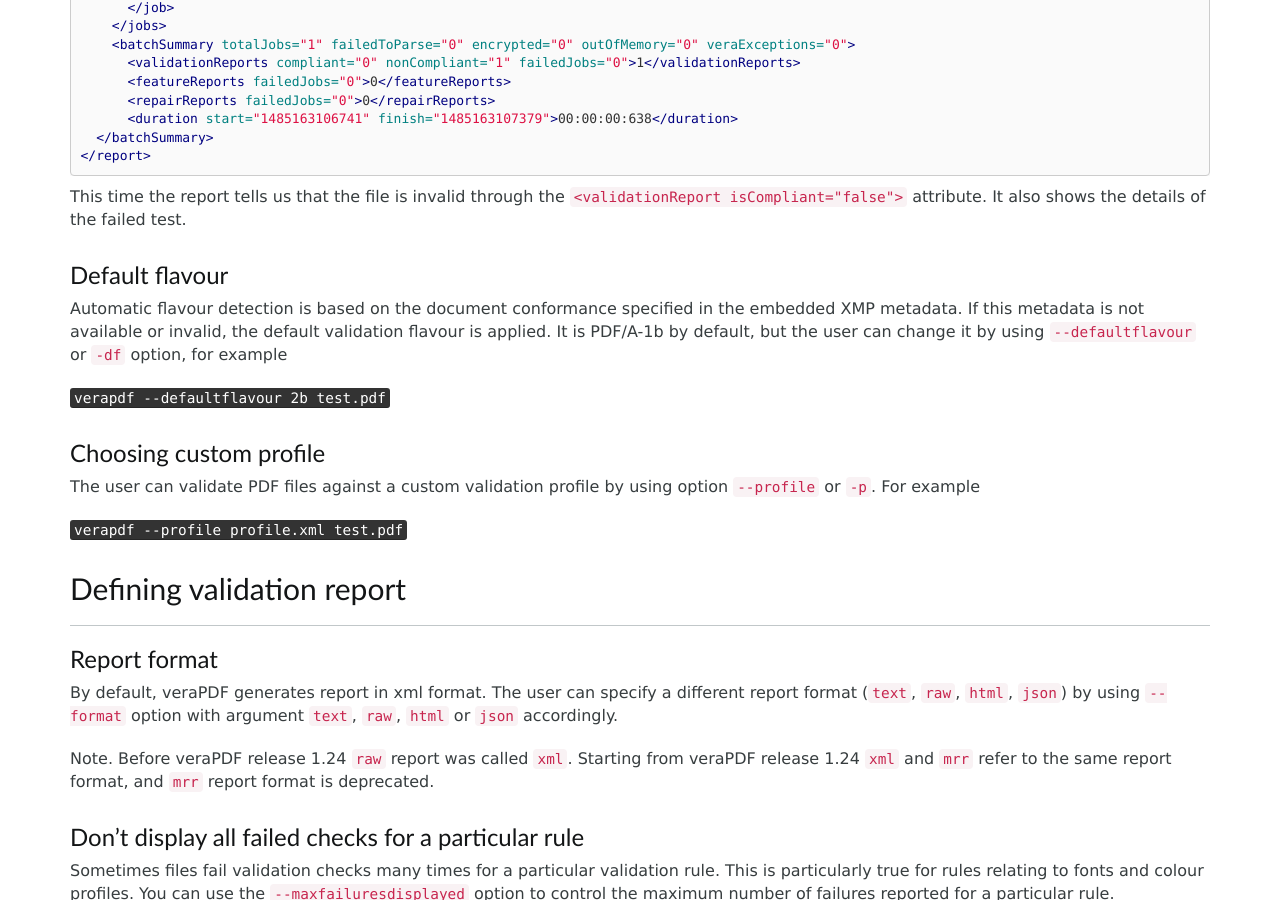
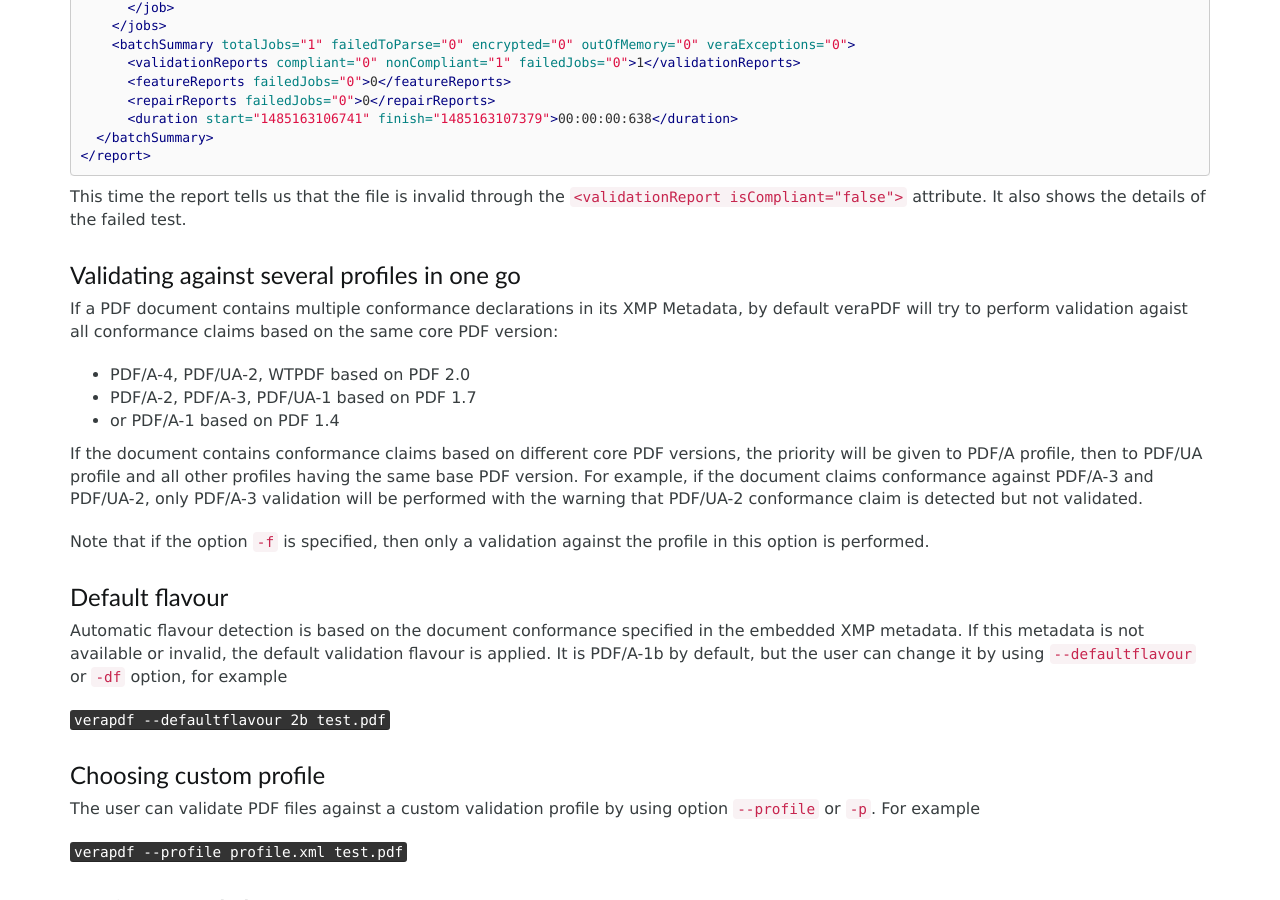
Before and after one commit to veraPDF/veraPDF.github.io, a Jekyll site: the page built from cli/validation/index.md, in a window 1280 px wide and 900 px high, scrolled down 2413 px. Built offline with Jekyll 4.4.1, drawn with Linux system fonts in a browser that asks for light colours; nearby versions of some CDN libraries.

Commit message:
add validation against multiple profiles

```diff
--- a/cli/validation/index.md
+++ b/cli/validation/index.md
@@ -129,6 +129,16 @@ This time the output looks like:
 
 This time the report tells us that the file is invalid through the `<validationReport isCompliant="false">` attribute. It also shows the details
 of the failed test.
+
+### <a name="multiple-profiles"></a>Validating against several profiles in one go
+If a PDF document contains multiple conformance declarations in its XMP Metadata, by default veraPDF will try to perform validation agaist all conformance claims based on the same core PDF version:
+- PDF/A-4, PDF/UA-2, WTPDF based on PDF 2.0
+- PDF/A-2, PDF/A-3, PDF/UA-1 based on PDF 1.7
+- or PDF/A-1 based on PDF 1.4
+
+If the document contains conformance claims based on different core PDF versions, the priority will be given to PDF/A profile, then to PDF/UA profile and all other profiles having the same base PDF version. For example, if the document claims conformance against PDF/A-3 and PDF/UA-2, only PDF/A-3 validation will be performed with the warning that PDF/UA-2 conformance claim is detected but not validated.
+
+Note that if the option `-f` is specified, then only a validation against the profile in this option is performed.
 
 ### <a name="default-flavour"></a>Default flavour
 Automatic flavour detection is based on the document conformance specified in the embedded XMP metadata. If this metadata is not available or invalid, the default validation flavour is applied.
```
